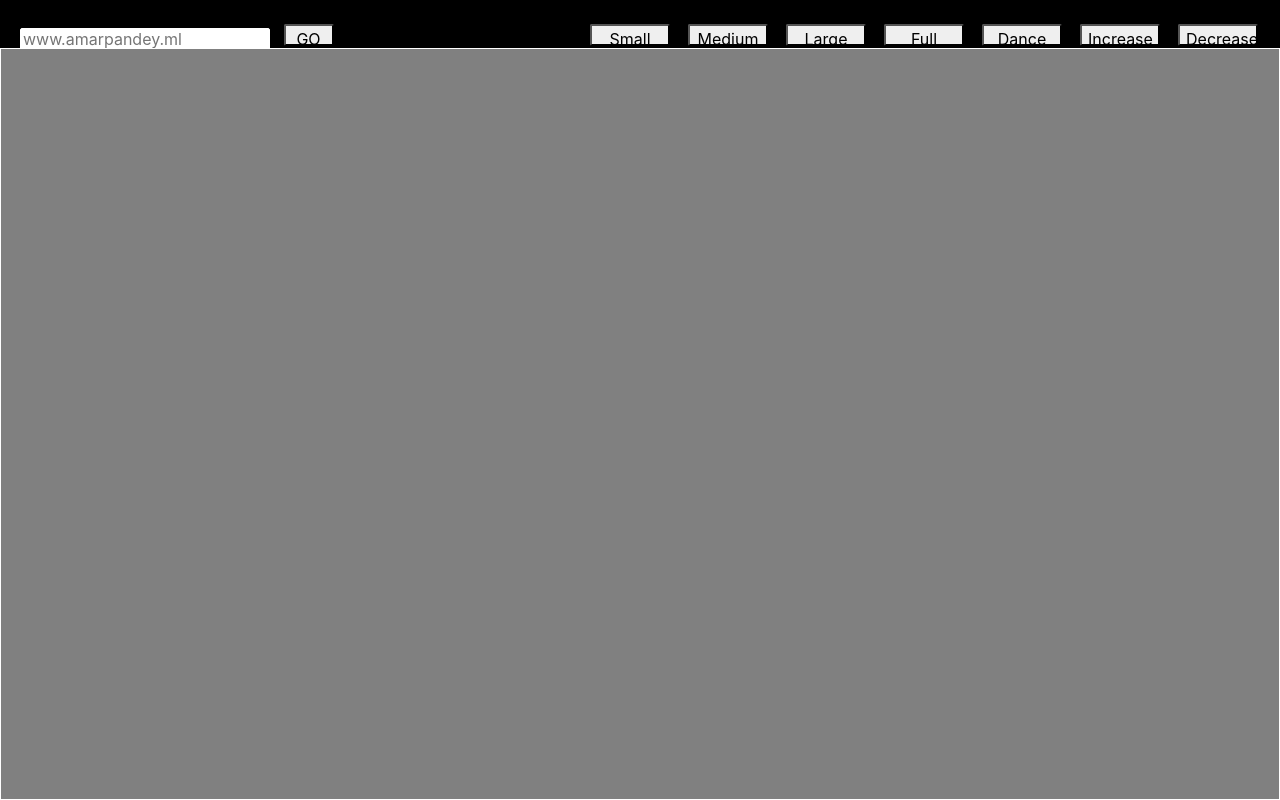
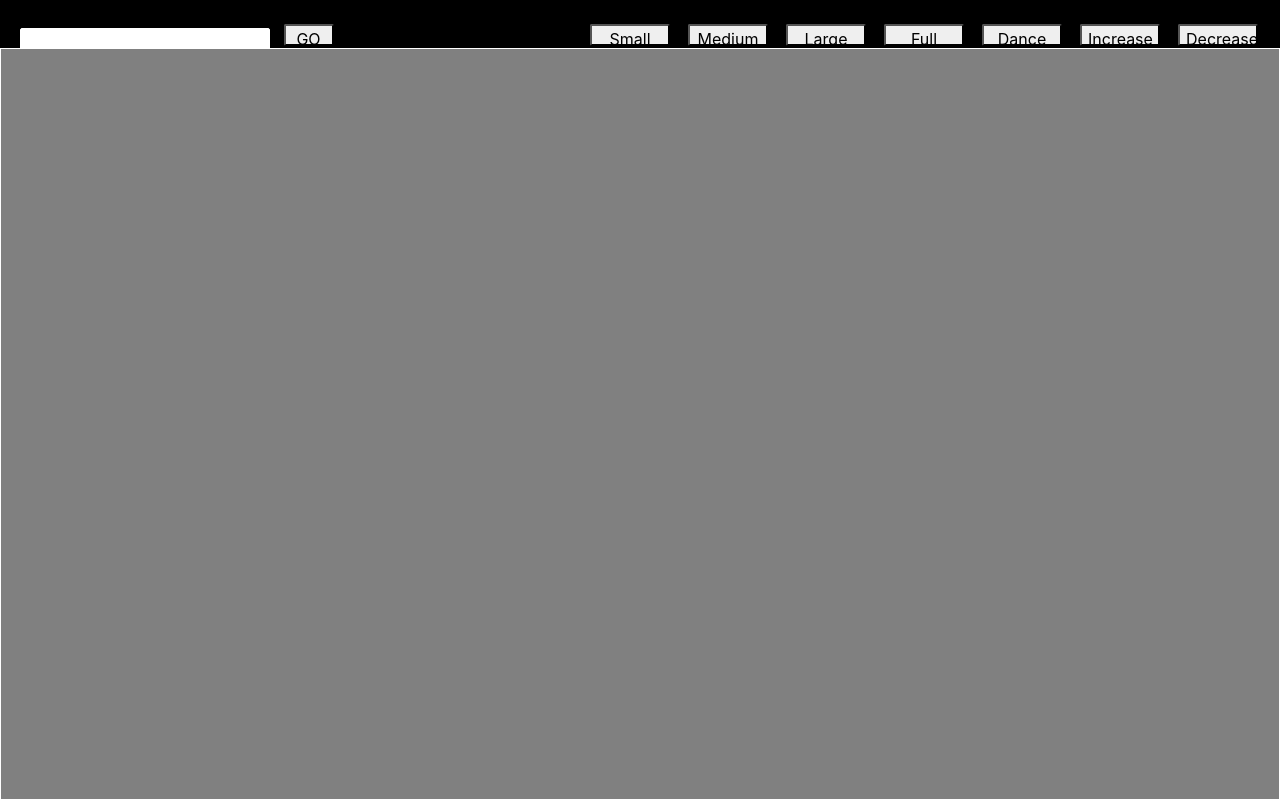
Before and after one commit to amarlearning/Responsinator, a PHP site: page /web.php in a window 1280 px wide. Run offline with PHP 8.4, Linux system fonts and the light colour scheme; data that the repository does not hold is empty; some libraries are stand-ins or nearby versions.

Commit message:
correction in web file

```diff
--- a/web.php
+++ b/web.php
@@ -46,8 +46,11 @@ I like designs that are clean/simple but still include a lot of functionality."
 </div>-->
 <div class="header">
 <div class="left"><br>
+<?php
+$name = $_POST['see'];
+?>
 <form method="get" action="web.php">
-<input type="text" id="name" placeholder="www.amarpandey.ml" >&nbsp;&nbsp;&nbsp;<input class="button" value="GO" type="submit">
+<input type="text" id="name" placeholder="<?php echo $name ?>" >&nbsp;&nbsp;&nbsp;<input class="button" value="GO" type="submit">
 </form>
 </div>
 <div class="right"><br>
@@ -62,9 +65,6 @@ I like designs that are clean/simple but still include a lot of functionality."
 </div>
 </div>
 <div class="iframe">
-<?php
-$name = $_POST['see'];
-?>
 <iframe src="<?php echo "http://".$name ?>"></iframe>
 </div>
 </body>
```
